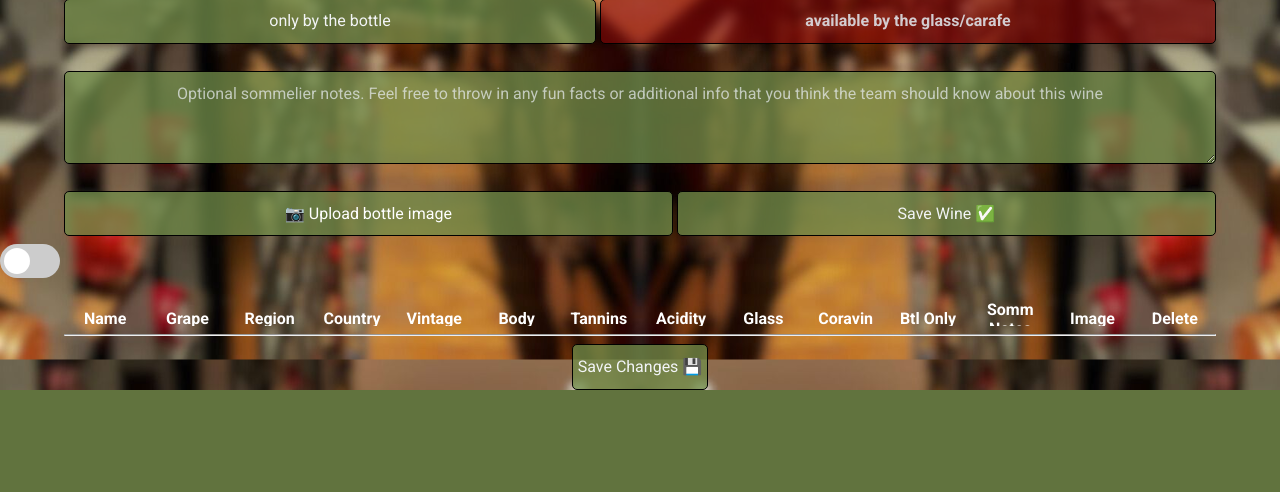
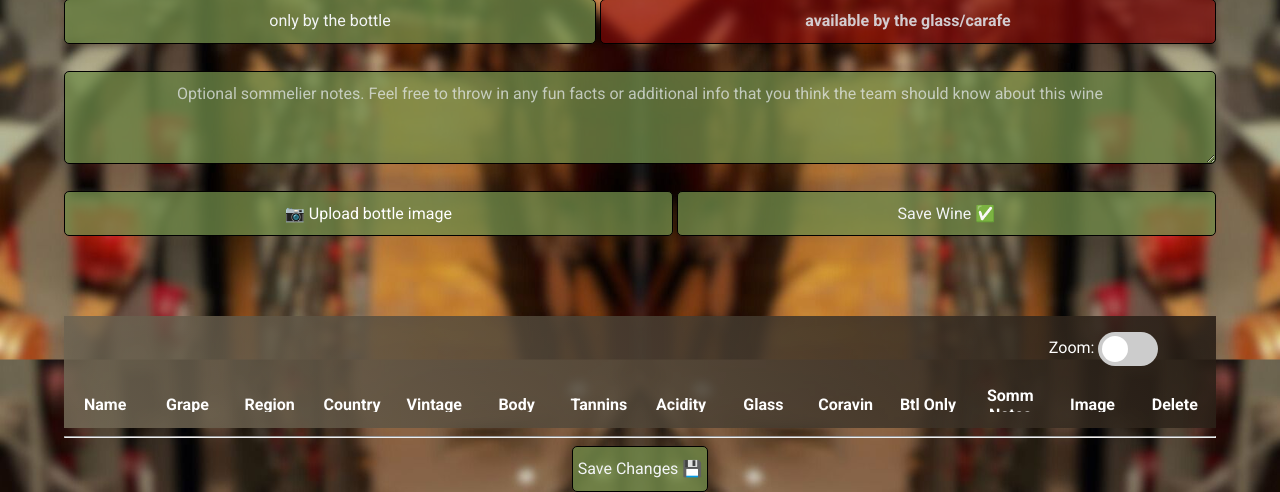
Before and after one commit to PawelKrezel/WineFinder, a Django app: page /admin/ in a window 1280 px wide. Shown: the part 561-1053 px from the top of the page. Before the commit the page ends 951 px from the top, so only its background shows below. Run offline with Django 5.2, Linux system fonts and the light colour scheme; a user stored in the database is signed in; data that the repository does not hold is empty; parts of the project's set-up code (start-up, migrations or seed data) failed here and were passed over; some libraries are stand-ins or nearby versions.

Commit message:
further styling of the editable wine table. Toggle functionality enabled for the zoom setting. Developing this front end is so annoying. code is becoming messy

```diff
--- a/templates/toggle-switch.html
+++ b/templates/toggle-switch.html
@@ -1,7 +1,7 @@
 <!-- This code has been copied from w3schools and adapted for my needs -->
 <!-- source: https://www.w3schools.com/howto/howto_css_switch.asp -->
 
-<label class="switch-w3-schools">
+<label class="switch-w3-schools" onchange="{{ jsFunction }}">
     <input type="checkbox" id="{{ id }}">
     <span class="slider round"></span>
 </label>
--- a/wineadmin/static/wineadmin/css/new-wine-form.css
+++ b/wineadmin/static/wineadmin/css/new-wine-form.css
@@ -8,6 +8,7 @@ form#new-wine-form{
     margin-right: auto;
     width: 90%;
     text-align: center;
+    margin-bottom: 5em;
 }
 
 form#new-wine-form > *{
--- /dev/null
+++ b/wineadmin/static/wineadmin/css/table-of-wines-zoom.css
@@ -0,0 +1,82 @@
+/* foundation for zooming behavior */
+.row-editable-wine-table:has(div:hover){
+    overflow: visible;
+    z-index: 0;
+}
+
+html:has(#editable-wine-table-name:hover) .editable-wine-table-name,
+html:has(#editable-wine-table-grape:hover) .editable-wine-table-grape,
+html:has(#editable-wine-table-region:hover) .editable-wine-table-region,
+html:has(#editable-wine-table-country:hover) .editable-wine-table-country,
+html:has(#editable-wine-table-vintage:hover) .editable-wine-table-vintage,
+html:has(#editable-wine-table-body:hover) .editable-wine-table-body,
+html:has(#editable-wine-table-tannin:hover) .editable-wine-table-tannin,
+html:has(#editable-wine-table-acidity:hover) .editable-wine-table-acidity,
+html:has(#editable-wine-table-glass:hover) .editable-wine-table-glass,
+html:has(#editable-wine-table-coravin:hover) .editable-wine-table-coravin,
+html:has(#editable-wine-table-btl-only:hover) .editable-wine-table-btl-only,
+html:has(#editable-wine-table-somm-notes:hover) .editable-wine-table-somm-notes,
+html:has(#editable-wine-table-image:hover) .editable-wine-table-image,
+.row-editable-wine-table div:hover *{
+    position: relative;
+    z-index: 2;
+}
+html:has(#headers-editable-wine-table:hover) *{
+    overflow: visible;
+}
+
+/* zooming style for type-in fields */
+html:has(#editable-wine-table-name:hover) .editable-wine-table-name,
+html:has(#editable-wine-table-grape:hover) .editable-wine-table-grape,
+html:has(#editable-wine-table-region:hover) .editable-wine-table-region,
+html:has(#editable-wine-table-country:hover) .editable-wine-table-country,
+html:has(#editable-wine-table-vintage:hover) .editable-wine-table-vintage,
+.row-editable-wine-table div:hover input[type="text"],
+.row-editable-wine-table div:hover input[type="number"],
+.row-editable-wine-table div:hover textarea{
+    width: 25vw;
+    right: 10vw;
+    font-size: large;
+    background-color: #718c4a;
+}
+
+/* zooming style for select fields */
+html:has(#editable-wine-table-body:hover) .editable-wine-table-body,
+html:has(#editable-wine-table-tannin:hover) .editable-wine-table-tannin,
+html:has(#editable-wine-table-acidity:hover) .editable-wine-table-acidity,
+html:has(#editable-wine-table-glass:hover) .editable-wine-table-glass,
+html:has(#editable-wine-table-coravin:hover) .editable-wine-table-coravin,
+html:has(#editable-wine-table-btl-only:hover) .editable-wine-table-btl-only,
+.row-editable-wine-table div:hover select{
+    font-size: large;
+    width: fit-content;
+    background-color: #718c4a
+}
+
+html:has(#editable-wine-table-somm-notes:hover) .editable-wine-table-somm-notes,
+.row-editable-wine-table div:hover textarea{
+    min-height: 4em;
+    font-size: medium;
+    line-height: normal;
+}
+html:has(#editable-wine-table-somm-notes:hover) .editable-wine-table-somm-notes{
+    right: 15vw;
+    width: 25vw;
+}
+/* zooming for images */
+.row-editable-wine-table div:hover img{
+    width: 35vw;
+    height: auto;
+    right: 35vw;
+    bottom: 20vw;
+}
+html:has(#editable-wine-table-image:hover) .editable-wine-table-image{
+        width: 35vw;
+        height: auto;
+        right: 18vw;
+}
+.row-editable-wine-table div:hover:has(img){
+    transition-duration: 0.6s;
+    background-color: #8c0808f3;
+    height: 3em;
+}
--- a/wineadmin/static/wineadmin/css/table-of-wines.css
+++ b/wineadmin/static/wineadmin/css/table-of-wines.css
@@ -4,6 +4,7 @@ form#update-wines-form{
     width: 90%;
     text-align: center;
 }
+
 .row-editable-wine-table{
     column-gap: 0;
     grid-template-columns: repeat(14, calc(100%/14));
@@ -34,3 +35,18 @@ form#update-wines-form{
     margin-right: auto;
     transition-duration: 0.6s;
 }
+.editable-wine-table-controls{
+    width: 90%;
+    margin-left: auto;
+    margin-right: auto;
+    height: 2em;
+    line-height: 2em;
+    text-align: right;
+}
+#update-wines-form header{
+    position: sticky;
+    top:0;
+    background-image: linear-gradient(51deg,#736956de, #261c14df);
+    padding-top: 1em;
+    padding-bottom: 1em;
+}
--- /dev/null
+++ b/wineadmin/static/wineadmin/js/toggle-zoom.js
@@ -0,0 +1,6 @@
+
+var disableZoom = false;
+function toggleZoom(){
+    document.getElementById("zoomStyles").disabled = disableZoom;
+    disableZoom = !disableZoom;
+}
--- a/wineadmin/templates/wineadmin/table-of-wines.html
+++ b/wineadmin/templates/wineadmin/table-of-wines.html
@@ -1,26 +1,43 @@
 {% load static %}
 <link rel="stylesheet" href="{% static 'wineadmin/css/table-of-wines.css' %}">
+<link rel="stylesheet" href="{% static 'wineadmin/css/table-of-wines-zoom.css' %}" id="zoomStyles" disabled="true">
 
-{% include "toggle-switch.html" with id="zoom-toggle"%}
+
 <form method="POST" action="{% url 'update_wines' %}" enctype="multipart/form-data" autocomplete="off" id="update-wines-form">
     {% csrf_token %}
-    <!-- headers -->
-    <div class="dsp-grid row-editable-wine-table" id="headers-editable-wine-table">
-        <h4 id="editable-wine-table-name">Name</h4>
-        <h4>Grape</h4>
-        <h4>Region</h4>
-        <h4>Country</h4>
-        <h4>Vintage</h4>
-        <h4>Body</h4>
-        <h4>Tannins</h4>
-        <h4>Acidity</h4>
-        <h4>Glass</h4>
-        <h4>Coravin</h4>
-        <h4>Btl Only</h4>
-        <h4>Somm Notes</h4>
-        <h4>Image</h4>
-        <h4>Delete</h4>
-    </div>
+
+    <header>
+
+        <!-- extra controls -->
+        <div class="editable-wine-table-controls">
+
+            <!-- zoom setting -->
+            <div>
+                <span>Zoom:</span>
+                {% include "toggle-switch.html" with id="zoom-toggle" jsFunction="toggleZoom()" %}
+                <script src="{% static 'wineadmin/js/toggle-zoom.js' %}"></script>
+            </div>
+
+            <!-- to be implemented: safety on the delete button -->
+        </div>
+        <!-- headers -->
+        <div class="dsp-grid row-editable-wine-table" id="headers-editable-wine-table">
+            <h4 id="editable-wine-table-name">Name</h4>
+            <h4 id="editable-wine-table-grape">Grape</h4>
+            <h4 id="editable-wine-table-region">Region</h4>
+            <h4 id="editable-wine-table-country">Country</h4>
+            <h4 id="editable-wine-table-vintage">Vintage</h4>
+            <h4 id="editable-wine-table-body">Body</h4>
+            <h4 id="editable-wine-table-tannin">Tannins</h4>
+            <h4 id="editable-wine-table-acidity">Acidity</h4>
+            <h4 id="editable-wine-table-glass">Glass</h4>
+            <h4 id="editable-wine-table-coravin">Coravin</h4>
+            <h4 id="editable-wine-table-btl-only">Btl Only</h4>
+            <h4 id="editable-wine-table-somm-notes">Somm Notes</h4>
+            <h4 id="editable-wine-table-image">Image</h4>
+            <h4>Delete</h4>
+        </div>
+    </header>
     <hr>
 
     <!-- 'table' content -->
@@ -44,7 +61,7 @@
             name="grape_{{ wine.id }}"
             placeholder="Grape 🍇"
             autocomplete="wines-grape-variety"
-            class="commonStyle commonStyleAsBlock"
+            class="commonStyle commonStyleAsBlock editable-wine-table-grape"
             required
             maxlength="100"
             id="editable_id_grape_{{ wine.id }}"
@@ -55,7 +72,7 @@
             name="region_{{ wine.id }}"
             placeholder="Region 📌"
             autocomplete="wines-region"
-            class="commonStyle commonStyleAsBlock"
+            class="commonStyle commonStyleAsBlock editable-wine-table-region"
             required
             maxlength="100"
             id="editable_id_region_{{ wine.id }}"
@@ -66,7 +83,7 @@
             name="country_of_origin_{{ wine.id }}"
             placeholder="Country 🗺️"
             autocomplete="wines-country-of-origin"
-            class="commonStyle commonStyleAsBlock"
+            class="commonStyle commonStyleAsBlock editable-wine-table-country"
             required
             maxlength="100"
             id="editable_id_country_of_origin_{{ wine.id }}"
@@ -78,35 +95,35 @@
             value="2020"
             placeholder="Vintage 🗓️"
             autocomplete="wines-vintage"
-            class="commonStyle commonStyleAsBlock"
+            class="commonStyle commonStyleAsBlock editable-wine-table-vintage"
             required
             min="0"
             id="editable_id_vintage_{{ wine.id }}"
             value="{{ wine.vintage }}">
         </div>
         <div>
-            <select name="body_{{ wine.id }}" class="commonStyle commonStyleAsBlock">
+            <select name="body_{{ wine.id }}" class="commonStyle commonStyleAsBlock editable-wine-table-body">
                 <option value="light-body" {% if wine.body == "light-body" %}selected{% endif %}>Light Body</option>
                 <option value="medium-body" {% if wine.body == "medium-body" %}selected{% endif %}>Medium Body</option>
                 <option value="full-body" {% if wine.body == "full-body" %}selected{% endif %}>Full Body</option>
             </select>
         </div>
         <div>
-            <select name="tannin_{{ wine.id }}" class="commonStyle commonStyleAsBlock">
+            <select name="tannin_{{ wine.id }}" class="commonStyle commonStyleAsBlock editable-wine-table-tannin">
             <option value="light-tannin" {% if wine.tannin == "light-tannin" %}selected{% endif %}>Light Tannin</option>
             <option value="medium-tannin" {% if wine.tannin == "medium-tannin" %}selected{% endif %}>Medium Tannin</option>
             <option value="full-tannin" {% if wine.tannin == "full-tannin" %}selected{% endif %}>Full Tannin</option>
         </select>
         </div>
         <div>
-            <select name="acidity_{{ wine.id }}" class="commonStyle commonStyleAsBlock">
+            <select name="acidity_{{ wine.id }}" class="commonStyle commonStyleAsBlock editable-wine-table-acidity">
                 <option value="low-acidity" {% if wine.acidity == "low-acidity" %}selected{% endif %}>Low Acidity</option>
                 <option value="medium-acidity" {% if wine.acidity == "medium-acidity" %}selected{% endif %}>Medium Acidity</option>
                 <option value="high-acidity" {% if wine.acidity == "high-acidity" %}selected{% endif %}>High Acidity</option>
             </select>
         </div>
         <div>
-            <select name="glass_{{ wine.id }}" class="commonStyle commonStyleAsBlock">
+            <select name="glass_{{ wine.id }}" class="commonStyle commonStyleAsBlock editable-wine-table-glass">
                 <option value="Tst" {% if wine.glass == "Tst" %}selected{% endif %}>Tasting Gls</option>
                 <option value="Flute" {% if wine.glass == "Flute" %}selected{% endif %}>Flute</option>
                 <option value="Burgundy" {% if wine.glass == "Burgundy" %}selected{% endif %}>Burgundy Gls</option>
@@ -115,22 +132,22 @@
             </select>
         </div>
         <div>
-            <select name="coravin_{{ wine.id }}" class="commonStyle commonStyleAsBlock">
+            <select name="coravin_{{ wine.id }}" class="commonStyle commonStyleAsBlock editable-wine-table-coravin">
                 <option value="Yes" {% if wine.coravin == "Yes" %}selected{% endif %}>Needs Coravin</option>
                 <option value="No" {% if wine.coravin == "No" %}selected{% endif %}>No Coravin</option>
             </select>
         </div>
         <div>
-            <select name="btl_only_{{ wine.id }}" class="commonStyle commonStyleAsBlock">
+            <select name="btl_only_{{ wine.id }}" class="commonStyle commonStyleAsBlock editable-wine-table-btl-only">
                 <option value="Yes" {% if wine.btl_only == "Yes" %}selected{% endif %}>Bottle Only</option>
                 <option value="No" {% if wine.btl_only == "No" %}selected{% endif %}>Glass/Carafe</option>
             </select>
         </div>
         <div>
-            <textarea name="sommNotes_{{ wine.id }}" class="commonStyle commonStyleAsBlock" placeholder="Notes about wine">{{ wine.sommNotes }}</textarea>
+            <textarea name="sommNotes_{{ wine.id }}" class="commonStyle commonStyleAsBlock editable-wine-table-somm-notes" placeholder="Notes about wine">{{ wine.sommNotes }}</textarea>
         </div>
         <div>
-            <img src="{{ wine.imageURL }}" alt="No image">
+            <img src="{{ wine.imageURL }}" alt="No image" class="editable-wine-table-image">
             <!--<input type="file" name="image_{{ wine.id }}" accept="image/*" id="id_image_{{ wine.id }}" style="display: inline-block;">-->
         </div>
         <div  title="to be implemented later, IGNORE FOR NOW">🗑️</div>
```
Also changed, not shown: wineadmin/static/wineadmin/css/new-wine-form-zoom.css (deleted, +0 -39 lines).
